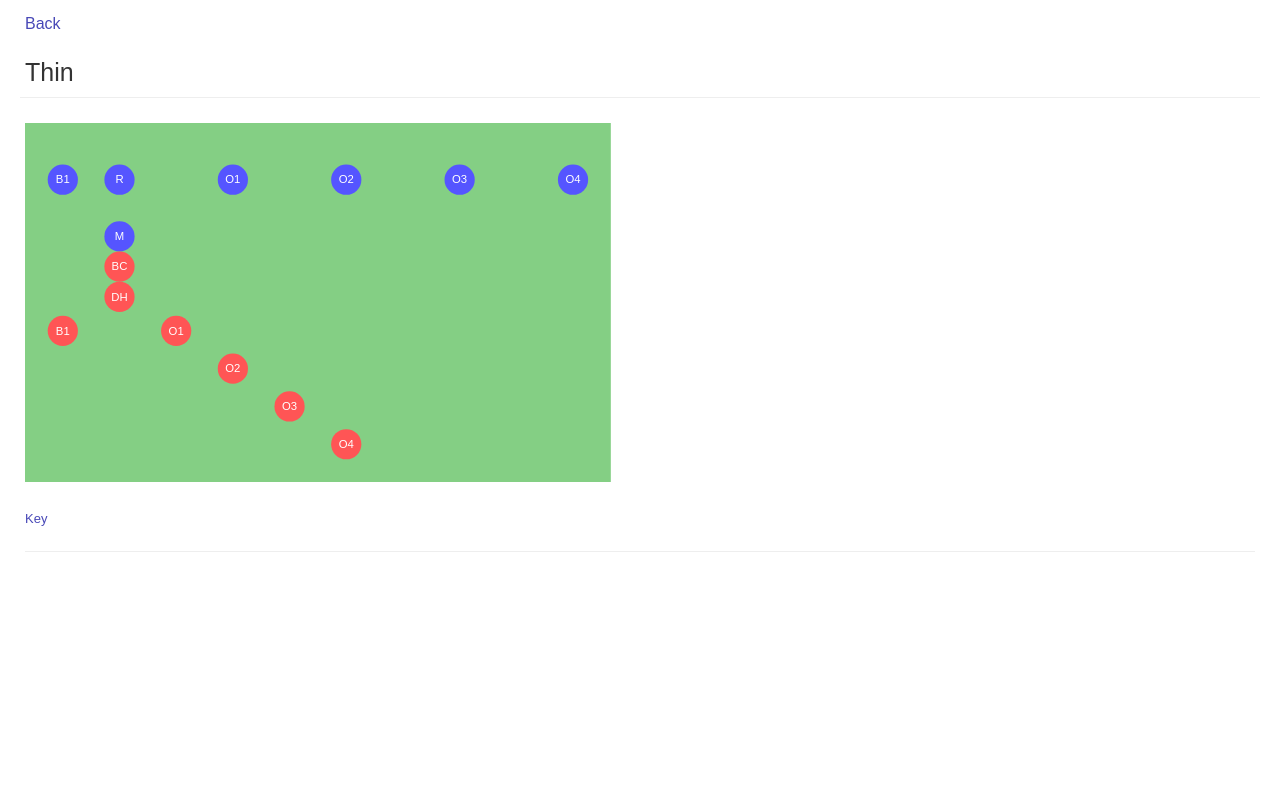
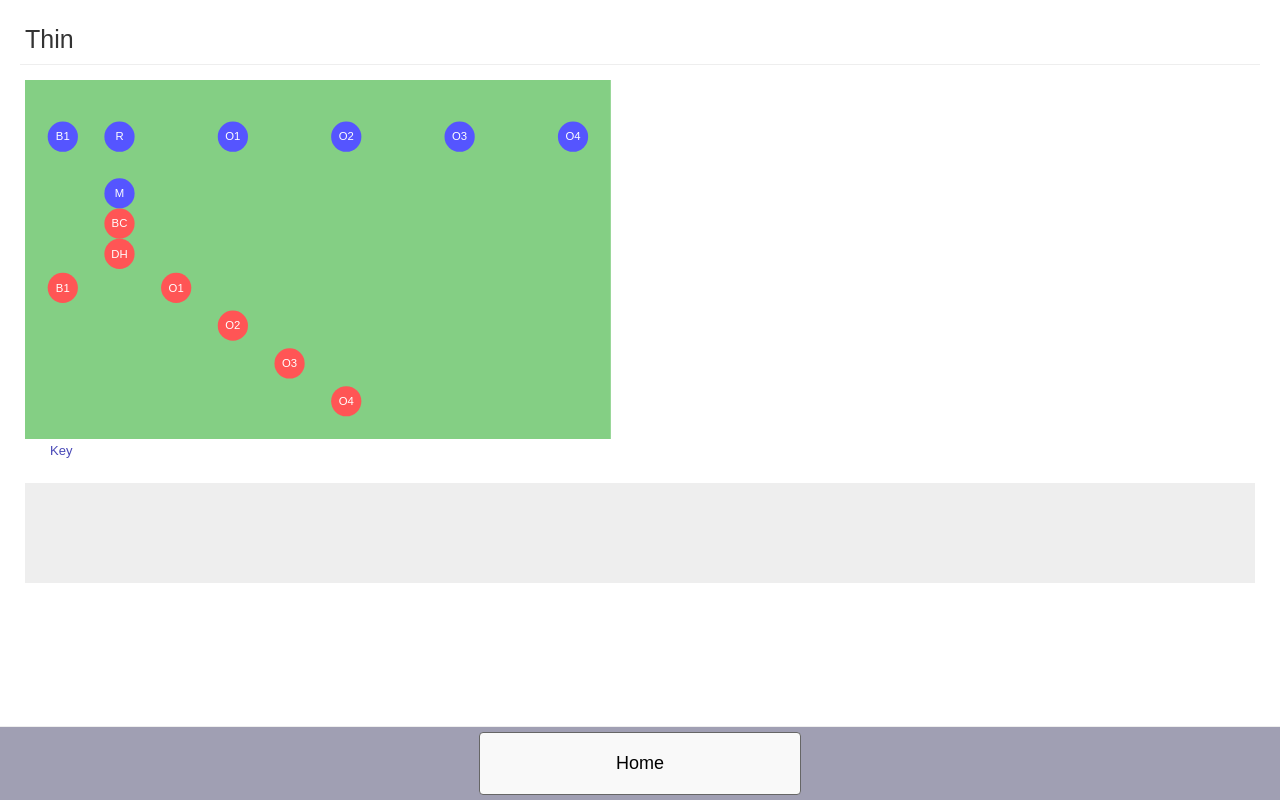
Before and after one commit to mushishi78/tag-book, a plain HTML site: page attacking-formations/thin.html in a window 1280 px wide. Drawn offline with Linux system fonts and the light colour scheme.

Commit message:
Fix page layout

```diff
--- a/attacking-formations/thin.html
+++ b/attacking-formations/thin.html
@@ -9,13 +9,19 @@
     <script src="/tag-book/diagrams.js"></script>
   </head>
   <body>
-    <a href="/tag-book/" class="back">Back</a>
     <div class="heading">
       <div class="title">Thin</div>
     </div>
-    <div class="diagram"></div>
-    <a href="/tag-book/key" class="key">Key</a>
-    <div class="comments"><div id="commento"></div></div>
+    <div class="content">
+      <div class="page" id="page1">
+        <div class="diagram"></div>
+        <a href="/tag-book/key" class="key">Key</a>
+        <div class="page-buttons">
+          <a href="/tag-book/" class="page-button">Home</a>
+        </div>
+      </div>
+      <div class="comments"><div id="commento"></div></div>
+    </div>
     <script>
       window.onload = function() {
         const diagram = document.querySelector(".diagram");
--- a/index.css
+++ b/index.css
@@ -1,11 +1,24 @@
+html {
+  height: 100%;
+}
+
 body {
   font-family: Arial, Helvetica, sans-serif;
+  height: 100%;
+  display: flex;
+  flex-direction: column;
 }
 
 .heading {
   padding: 10px 5px;
-  margin: 15px 20px 0px;
+  margin: 15px 20px;
   border-bottom: 1px solid #eee;
+  flex-shrink: 0;
+}
+
+.content {
+  overflow: auto;
+  flex-grow: 1;
 }
 
 .title {
@@ -36,16 +49,8 @@ body {
   font-size: 18px;
 }
 
-.back {
-  display: block;
-  color: #4848b7;
-  margin: 15px 25px 0;
-  text-decoration: none;
-}
-
 .diagram {
-  margin: 25px;
-  width: calc(100% - 50px);
+  width: 100%;
   overflow: auto;
 }
 
@@ -58,13 +63,13 @@ body {
 }
 
 .comments {
-  margin: 25px;
+  margin: 25px 25px 100px;
   padding: 25px;
-  border-top: 1px solid #eee;
+  border-top: 100px solid #eee;
 }
 
 .page {
-  margin: 25px;
+  margin: 0 25px 25px;
 }
 
 .page-paragaph {
@@ -76,15 +81,25 @@ body {
 .page-buttons {
   display: flex;
   justify-content: space-evenly;
-  margin: 25px 0;
+  padding: 5px 0;
+  position: fixed;
+  left: 0;
+  bottom: 0;
+  background: #a09fb3;
+  z-index: 2;
+  width: 100%;
+  border-top: 1px solid #eee;
 }
 
-.page-previous,
-.page-next {
+.page-button {
   cursor: pointer;
-  padding: 10px;
+  padding: 20px 0;
   background: #f9f9f9;
   border: 1px solid #666;
   min-width: 25vw;
   text-align: center;
+  border-radius: 4px;
+  font-size: 18px;
+  text-decoration: none;
+  color: black;
 }
```
Also changed, not shown: attacking-formations/balanced-open-3.html (+10 -4 lines), attacking-formations/balanced-open-4.html (+10 -4 lines), attacking-formations/balanced-open-5.html (+10 -4 lines), attacking-formations/blind-overlap.html (+10 -4 lines), attacking-formations/blind-sweeper.html (+10 -4 lines), attacking-formations/bunched.html (+10 -4 lines), attacking-formations/open-overlap.html (+10 -4 lines), attacking-formations/open-sweeper.html (+10 -4 lines), attacking-formations/undecided-1st.html (+10 -4 lines), drills/the-pivot.html (+0 -1 lines), drills/truck-and-trailer.html (+0 -1 lines), games/it.html (+0 -1 lines), strategies/the-pivot.html (+0 -1 lines), strategies/truck-and-trailer.html (+47 -43 lines).
